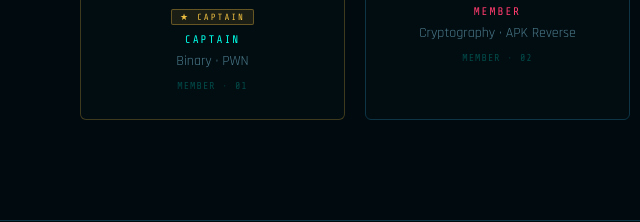
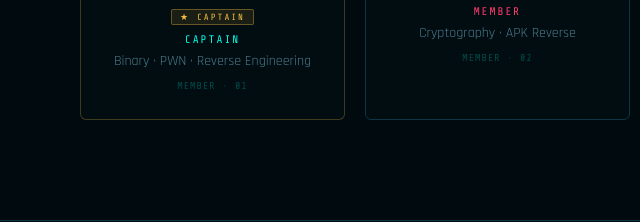
Before and after one commit to Abdur71/Security_presentation, a plain HTML site: page index.html in a window 1280 px wide. Shown: the part 5231-5453 px from the top of the page, 0-640 px from the left. Drawn offline with nearby package versions, Linux system fonts and the light colour scheme.

Commit message:
8th commit

```diff
--- a/index.html
+++ b/index.html
@@ -755,7 +755,7 @@ footer {
         <div class="team-username">@R3dra09</div>
         <div class="team-captain-badge">★ CAPTAIN</div>
         <div class="team-role">CAPTAIN</div>
-        <div class="team-spec">Binary · PWN</div>
+        <div class="team-spec">Binary · PWN · Reverse Engineering</div>
         <div class="team-id">MEMBER · 01</div>
       </div>
 
```
